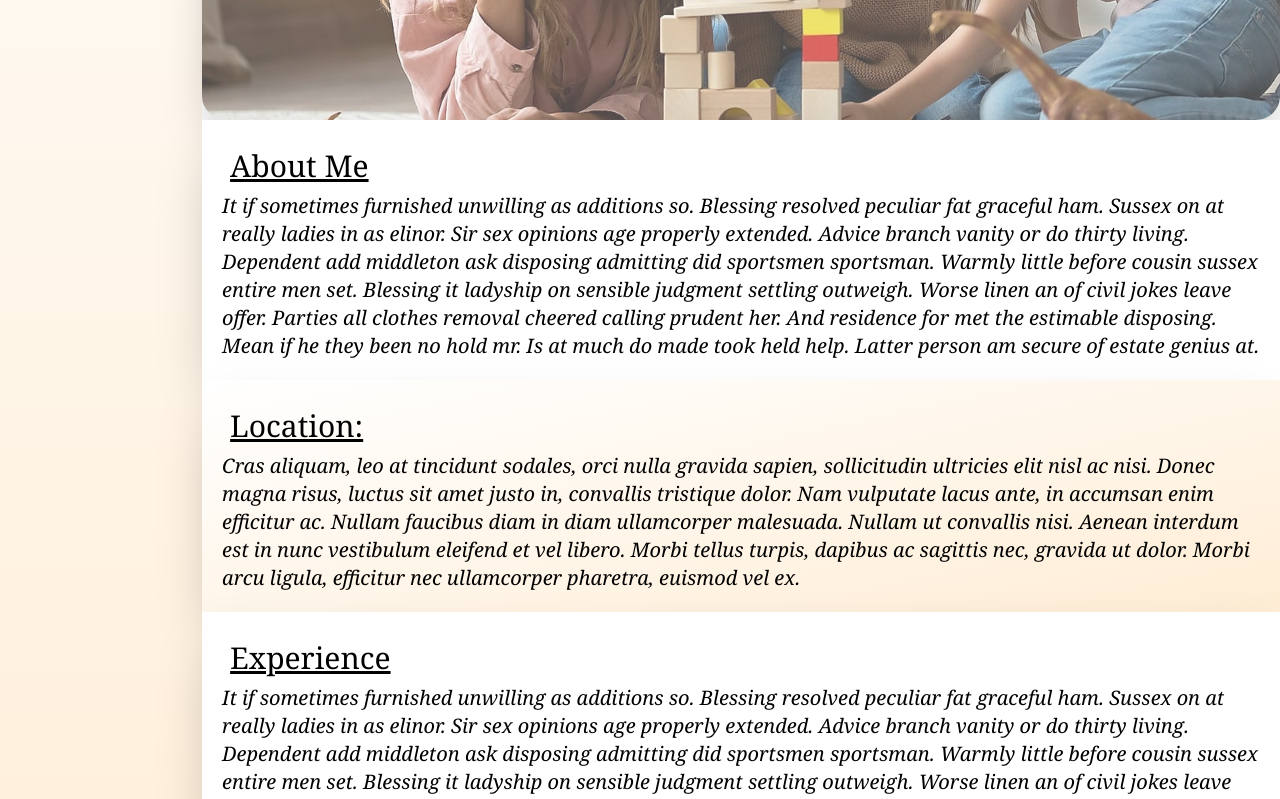
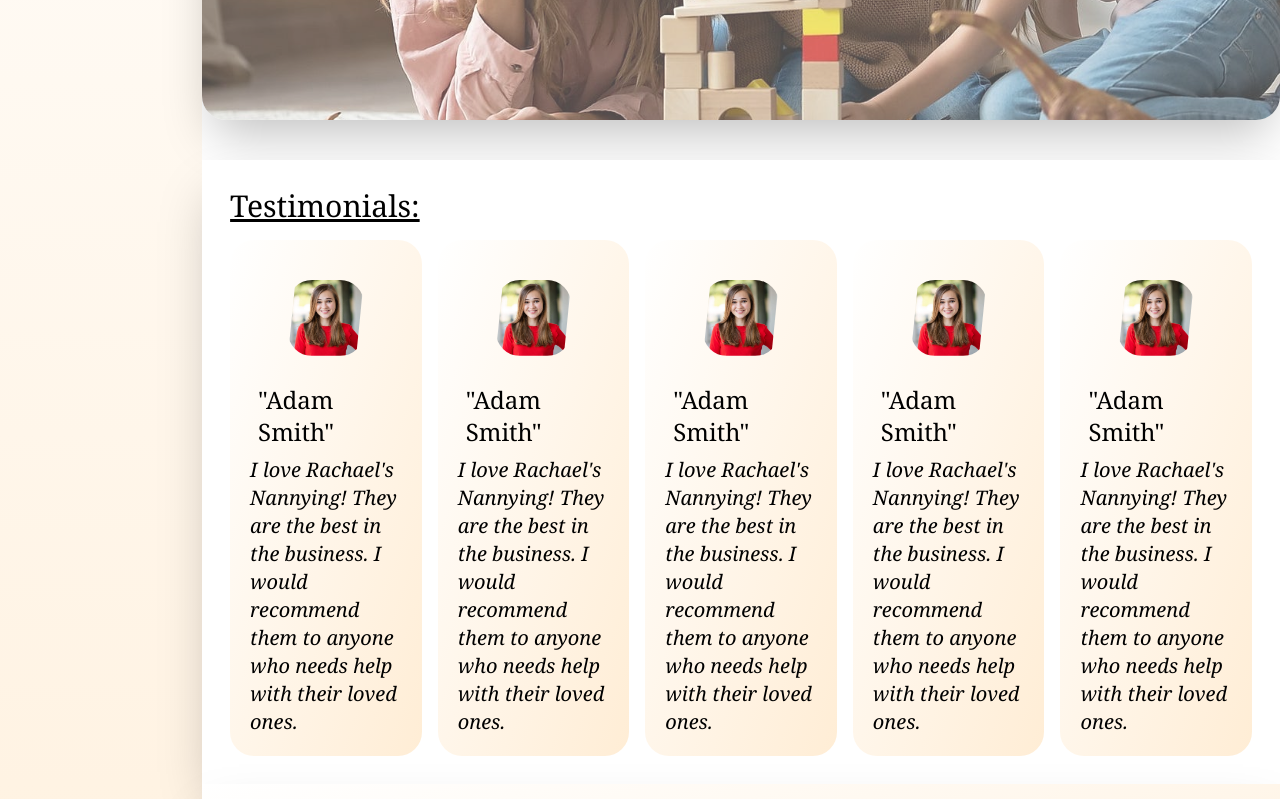
Before and after one commit to andrew03meyer/rachael-nannying-wesbite, a React (Create React App) app: page /about in a window 1280 px wide. Shown: the part 620-1419 px from the top of the page. Built offline with nearby package versions, Linux system fonts and the light colour scheme.

Commit message:
feat: testimonials

```diff
--- a/src/About/About.js
+++ b/src/About/About.js
@@ -1,28 +1,47 @@
 import NannyPic from "../assets/images/testimage.jpg";
 import TopBanner from "../TopBanner/TopBanner";
+import ProfilePic from "../assets/images/profile_picture.webp";
 
 function About() {
   return (
     <>
     <div className="flex flex-col items-center relative w-screen h-auto mb-52">
       <TopBanner />
-        <div className="max-h-[600px] overflow-y-hidden rounded-3xl shadow-2xl">
-          <img src={NannyPic} alt="Nanny" className="opacity-70 w-full mt-5 mb-5 rounded-3xl"/>
+        <div className="max-h-[600px] overflow-y-hidden rounded-3xl shadow-2xl mb-10">
+          <img src={NannyPic} alt="Nanny" className="opacity-70 w-full mt-5 rounded-3xl"/>
         </div>
 
         <h2 className="absolute text-7xl text-center mt-48 font-serif font-bold text-black">About Me:</h2>
 
-        <div className="relative p-5 bg-gradient-to-br from-white to-white font-serif shadow-2xl w-full">
-          <h2 className="text-3xl m-2 underline">About Me</h2>
-          <p className="text-xl italic">
-            It if sometimes furnished unwilling as additions so. Blessing resolved peculiar fat graceful ham.
-            Sussex on at really ladies in as elinor. Sir sex opinions age properly extended. Advice branch vanity
-            or do thirty living. Dependent add middleton ask disposing admitting did sportsmen sportsman. Warmly
-            little before cousin sussex entire men set. Blessing it ladyship on sensible judgment settling outweigh.
-            Worse linen an of civil jokes leave offer. Parties all clothes removal cheered calling prudent her. And
-            residence for met the estimable disposing. Mean if he they been no hold mr. Is at much do made took held help.
-            Latter person am secure of estate genius at.
-          </p>
+        <div className="relative flex flex-col p-5 bg-gradient-to-br from-white to-white font-serif shadow-2xl w-full">
+          <h2 className="text-3xl m-2 underline">Testimonials:</h2>
+          <div className="flex">
+            <div className="flex flex-col items-center bg-gradient-to-br from-white to-orange-100 m-2 p-5 rounded-3xl">
+              <img src={ProfilePic} alt="Profile" className="w-1/2 m-5 tstm-photo rounded-3xl" />
+              <h1 className="text-2xl m-2">"Adam Smith"</h1>
+              <p className="text-xl italic">I love Rachael's Nannying! They are the best in the business. I would recommend them to anyone who needs help with their loved ones.</p>
+            </div>
+            <div className="flex flex-col items-center bg-gradient-to-br from-white to-orange-100 m-2 p-5 rounded-3xl">
+              <img src={ProfilePic} alt="Profile" className="w-1/2 m-5 tstm-photo rounded-3xl" />
+              <h1 className="text-2xl m-2">"Adam Smith"</h1>
+              <p className="text-xl italic">I love Rachael's Nannying! They are the best in the business. I would recommend them to anyone who needs help with their loved ones.</p>
+            </div>
+            <div className="flex flex-col items-center bg-gradient-to-br from-white to-orange-100 m-2 p-5 rounded-3xl">
+              <img src={ProfilePic} alt="Profile" className="w-1/2 m-5 tstm-photo rounded-3xl" />
+              <h1 className="text-2xl m-2">"Adam Smith"</h1>
+              <p className="text-xl italic">I love Rachael's Nannying! They are the best in the business. I would recommend them to anyone who needs help with their loved ones.</p>
+            </div>
+            <div className="flex flex-col items-center bg-gradient-to-br from-white to-orange-100 m-2 p-5 rounded-3xl">
+              <img src={ProfilePic} alt="Profile" className="w-1/2 m-5 tstm-photo rounded-3xl" />
+              <h1 className="text-2xl m-2">"Adam Smith"</h1>
+              <p className="text-xl italic">I love Rachael's Nannying! They are the best in the business. I would recommend them to anyone who needs help with their loved ones.</p>
+            </div>
+            <div className="flex flex-col items-center bg-gradient-to-br from-white to-orange-100 m-2 p-5 rounded-3xl">
+              <img src={ProfilePic} alt="Profile" className="w-1/2 m-5 tstm-photo rounded-3xl" />
+              <h1 className="text-2xl m-2">"Adam Smith"</h1>
+              <p className="text-xl italic">I love Rachael's Nannying! They are the best in the business. I would recommend them to anyone who needs help with their loved ones.</p>
+            </div>
+          </div>
         </div>
 
         <div className="relative p-5 bg-gradient-to-br from-white to-orange-100 font-serif shadow-2xl w-full">
--- a/src/index.css
+++ b/src/index.css
@@ -1,3 +1,7 @@
 @tailwind base;
 @tailwind components;
 @tailwind utilities;
+
+.tstm-photo{
+    clip-path: polygon(10% 0, 100% 0%, 90% 100%, 0% 100%);
+  }
```
